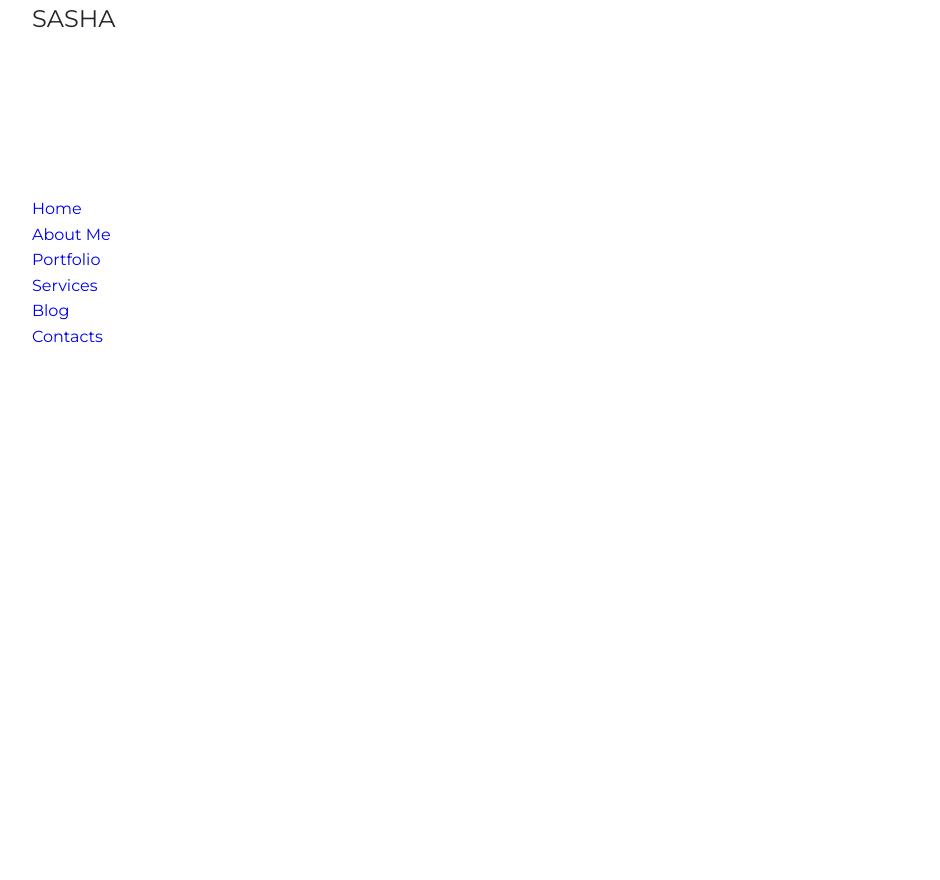
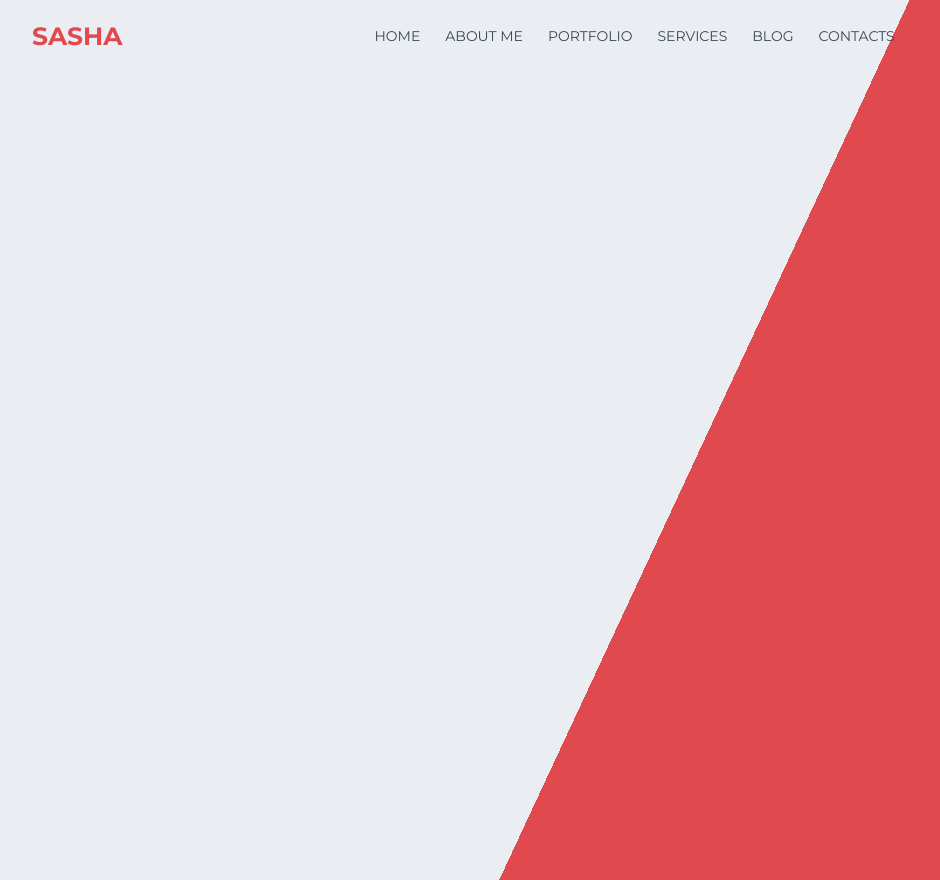
Before and after one commit to AleksanderKarmazin/Markup-Of-Pojects, a plain HTML site: page 1.Static App/1.4. CV_Page_1/index.html in a window 1280 px wide. Shown: the whole page, without its empty margins (54-994 px from the left). Before the commit the page ends 822 px from the top, so only its background shows below. Drawn offline with nearby package versions, Linux system fonts and the light colour scheme; files whose address does not match are found by name.

Commit message:
Nav work

```diff
--- a/1.Static App/1.4. CV_Page_1/style.css
+++ b/1.Static App/1.4. CV_Page_1/style.css
@@ -93,9 +93,129 @@ img {
 }
 
 /*  ===========================
-    Colors
+    Header
     ===========================
 */
+.header{
+    position: relative;
+    height: calc(100vh + 8rem);
+    background-image: linear-gradient(
+        115deg,
+        var(--backgroundColor) 0%,
+        var(--backgroundColor) 57%,
+        var(--default) 57%
+
+    );
+}
+
+/*  ===========================
+    Navigation
+    ===========================
+*/
+
+.social__menu li svg{
+    width: 1.6rem;
+    height: 1.6rem;
+    fill: var(--black2);
+}
+
+.hamburger{
+    display: none;
+}
+
+.navigation{
+    padding: 1.6rem 1rem;
+    position: relative;
+    z-index: 1999;
+}
+
+.nav{
+    display: flex;
+    align-items: center;
+    justify-content: space-between;
+}
+
+
+.fix__nav{
+    position: fixed;
+    top: 0;
+    left: 0;
+    width: 100%;
+    background-color: var(--white);
+    box-shadow: 0 5px 15px rgba(0,0,0,0.1);
+    transition: all 0.3s ease-in-out;
+    z-index: 9990;
+}
+
+
+
+.fix__nav .social__menu li svg{
+    fill: var(--black2);
+    transition: all 0.3s ease-in-out;
+}
+
+.fix__nav .social__menu li{
+    border-color: var(--black2);
+}
+
+.fix__nav .social__menu li:hover{
+    border-color: var(--default);
+    background-color: var(--default);
+}
+
+.fix__nav .social__menu li svg:hover{
+    fill: var(--backgroundColor);
+}
+
+
+.logo{
+    cursor: pointer;
+}
+.logo h1{
+    font-size: 2.5rem;
+    font-weight: 700;
+    color: var(--default);
+}
+
+.nav__menu{
+    display: flex;
+    align-items: center;
+    justify-content: space-between;
+    height: auto;
+    width: 70%;
+}
+
+.nav__list,
+.social__menu{
+    display: flex;
+}
+
+.nav__item:not(:last-child) {
+    margin-right: 0.5rem;
+}
+
+.nav__link:link,
+.nav__link:visited{
+    padding: 1rem;
+    color: var(--black2);
+    font-size: 1.4rem;
+    text-transform: uppercase;
+}
+
+
+
+
+
+
+
+
+
+
+
+
+
+
+
 
 /*  ===========================
     Colors
```
